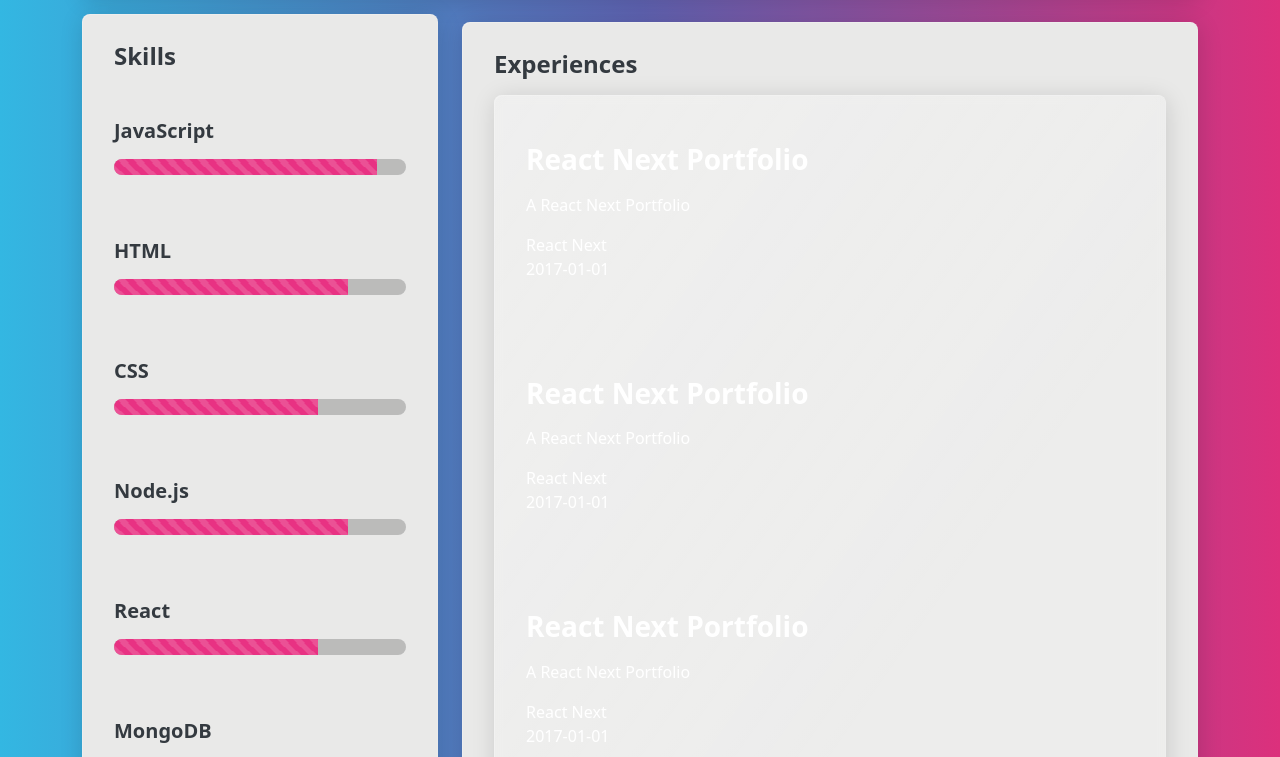
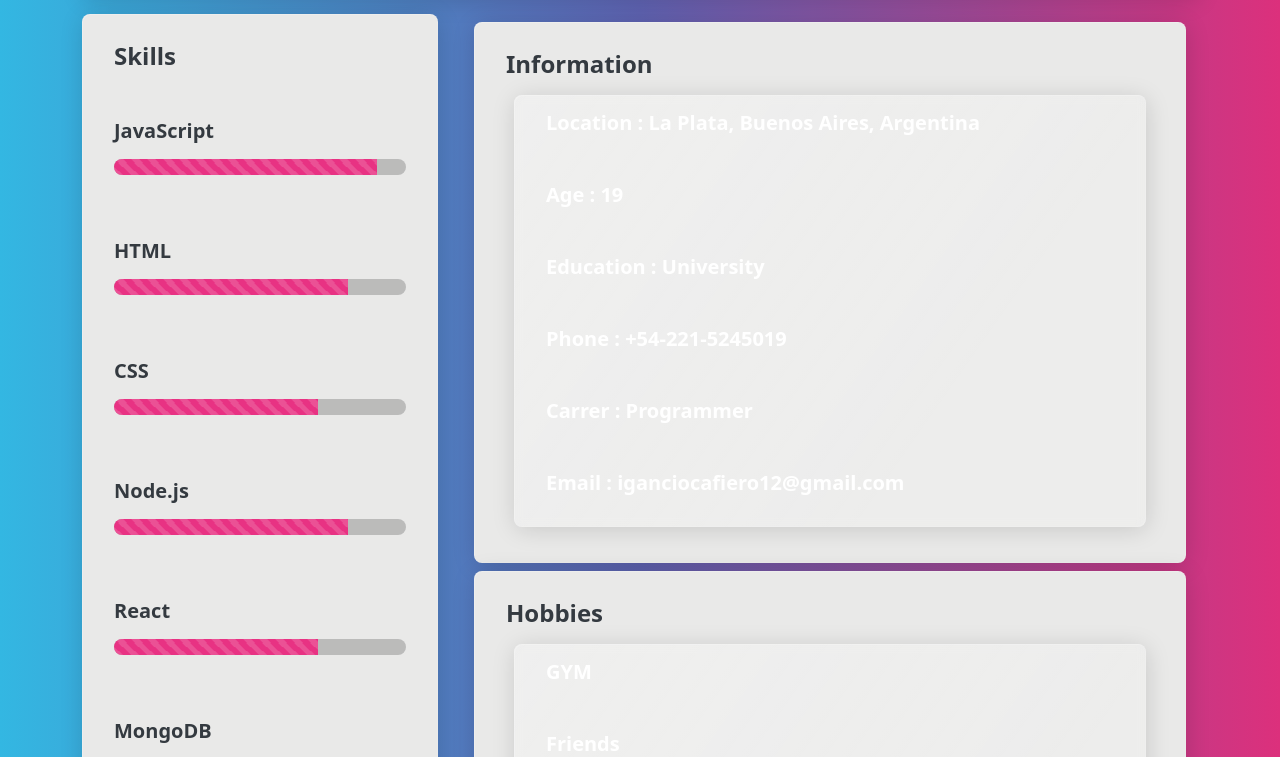
Before and after one commit to ignacioedlp/portfolio-ignacio, a Next.js app: page / in a window 1280 px wide. Shown: the part 394-1151 px from the top of the page. Built offline with nearby package versions, Linux system fonts and the light colour scheme; a small style sheet from the web is missing.

Commit message:
new desing

```diff
--- a/components/Information.jsx
+++ b/components/Information.jsx
@@ -1,4 +1,4 @@
-export default function Information({ Skills, Experiences }) {
+export default function Information({ Skills, information, hobbies }) {
   return (
     <div className="row py-2">
       <div className="col-md-4">
@@ -21,25 +21,57 @@
         </div>
       </div>
       <div className="col-md-8 mt-1">
-        <div className="card bg-light">
-          <div className="card-body">
-            <h4 className="card-title">Experiences</h4>
-            <ul className="list-group">
-              {Experiences.map((exp, index) => (
-                <div className="py-3" key={index}>
+        <div className="container">
+          <div className="card bg-light">
+            <div className="card-body">
+              <h4 className="card-title">Information</h4>
+              <ul className="list-group m-1">
+                <div>
                   <li className="list-group-item">
-                    <h3>{exp.title}</h3>
-                    <p>
-                      {exp.description}
-                      <br />
-                    </p>
-                    <span>{exp.company}</span>
-                    <br />
-                    <span className="time">{exp.startDate}</span>
+                    <h5>Location : {information.Location}</h5>
                   </li>
                 </div>
-              ))}
-            </ul>
+                <div>
+                  <li className="list-group-item">
+                    <h5>Age : {information.Age}</h5>
+                  </li>
+                </div>
+                <div>
+                  <li className="list-group-item">
+                    <h5>Education : {information.Education}</h5>
+                  </li>
+                </div>
+                <div>
+                  <li className="list-group-item">
+                    <h5>Phone : {information.Phone}</h5>
+                  </li>
+                </div>
+                <div>
+                  <li className="list-group-item">
+                    <h5>Carrer : {information.Carrer}</h5>
+                  </li>
+                </div>
+                <div>
+                  <li className="list-group-item">
+                    <h5>Email : {information.Email}</h5>
+                  </li>
+                </div>
+              </ul>
+            </div>
+          </div>
+          <div className="card bg-light mt-1">
+            <div className="card-body">
+              <h4 className="card-title">Hobbies</h4>
+              <ul className="list-group m-1">
+                {hobbies.map((hob, index) => (
+                  <div key={index}>
+                    <li className="list-group-item">
+                      <h5>{hob}</h5>
+                    </li>
+                  </div>
+                ))}
+              </ul>
+            </div>
           </div>
         </div>
       </div>
--- a/pages/index.js
+++ b/pages/index.js
@@ -2,14 +2,18 @@
 import Header from "../components/Header"
 import Information from "../components/Information"
 import Portafolios from "../components/Portafolios"
-import { Skills, Experiences, portfolios } from "../profile"
+import { Skills, information, hobbies, portfolios } from "../profile"
 
 
 
 const Index = () => (
     <Layout>
         <Header />
-        <Information Skills={Skills} Experiences={Experiences} />
+        <Information
+            Skills={Skills}
+            information={information}
+            hobbies={hobbies}
+        />
         <Portafolios portfolios={portfolios} />
     </Layout >
 )
--- a/profile.js
+++ b/profile.js
@@ -29,25 +29,17 @@
     },
 
 ]
-export const Experiences = [
-    {
-        title: 'React Next Portfolio',
-        description: 'A React Next Portfolio',
-        company: 'React Next',
-        startDate: '2017-01-01',
-    },
-    {
-        title: 'React Next Portfolio',
-        description: 'A React Next Portfolio',
-        company: 'React Next',
-        startDate: '2017-01-01',
-    },
-    {
-        title: 'React Next Portfolio',
-        description: 'A React Next Portfolio',
-        company: 'React Next',
-        startDate: '2017-01-01',
-    },
+export const information = {
+    Location: 'La Plata, Buenos Aires, Argentina',
+    Age: '19',
+    Education: 'University',
+    Carrer: 'Programmer',
+    Phone: '+54-221-5245019',
+    Email: 'iganciocafiero12@gmail.com',
+}
+
+export const hobbies = [
+    'GYM', 'Friends', 'Coding', 'Travel', 'Family', 'Music'
 ]
 
 export const portfolios = [
@@ -57,7 +49,7 @@
         urlImage: 'crypto-price.png',
         urlPage: 'https://crypto-prices-react.vercel.app/',
         techs: [
-            'JavaScript', 'Node.js ', 'Express'
+            'JavaScript', 'React', 'Next.js',
         ]
 
 
```
